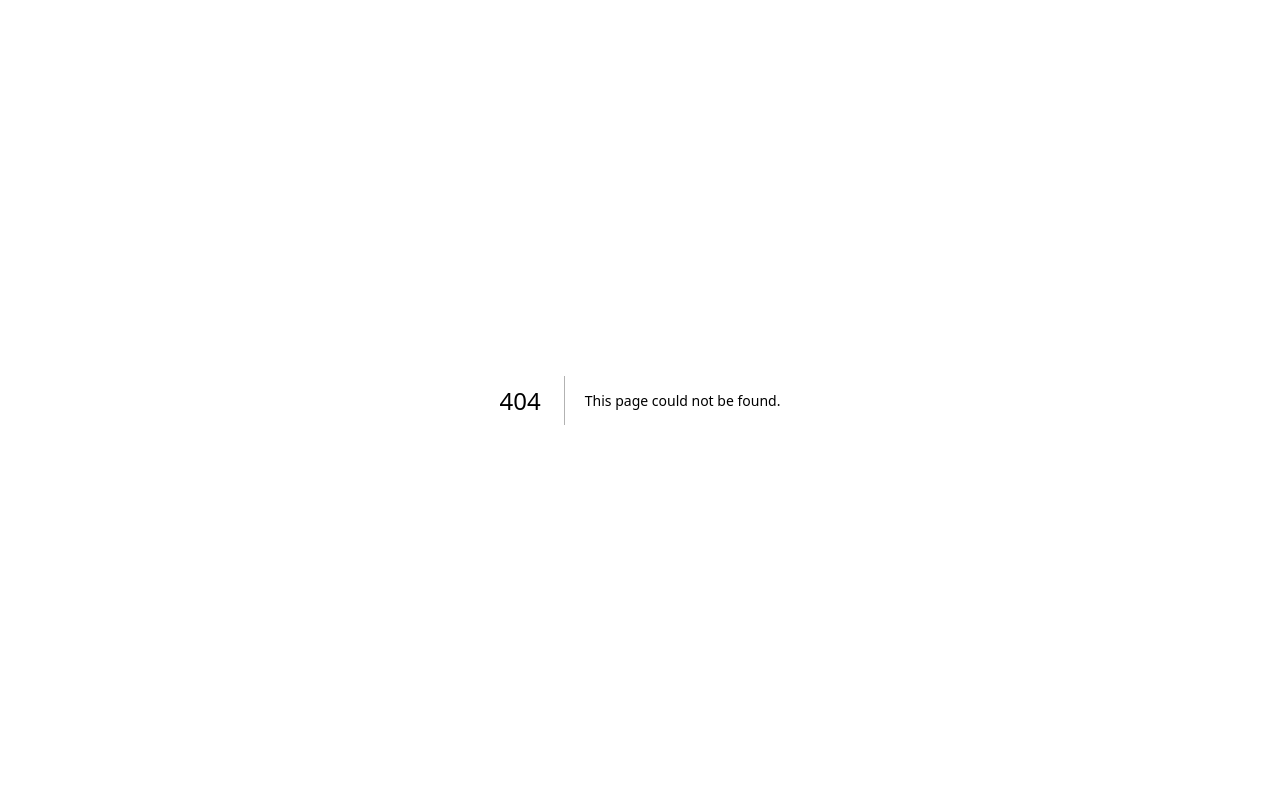
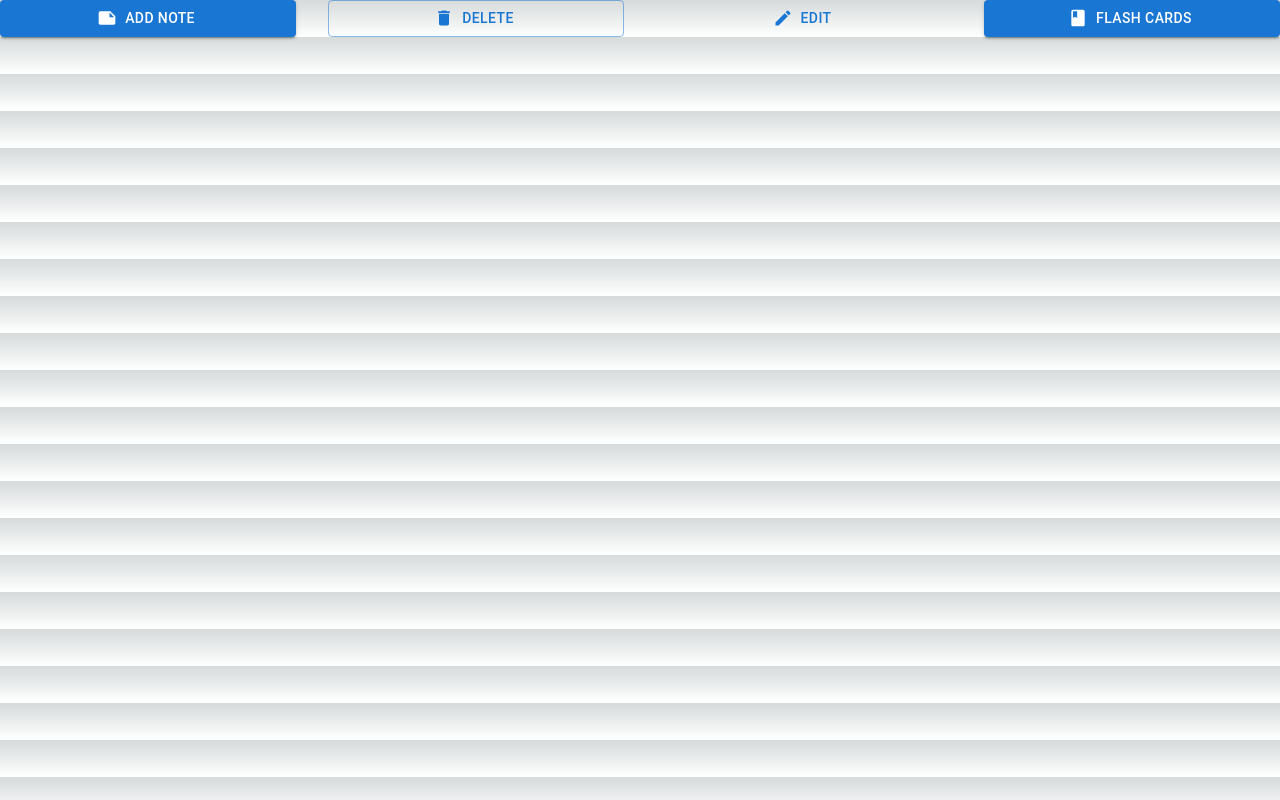
Before and after one commit to plzfday/oblivion, a Next.js app in the folder cortisol/: page /notes in a window 1280 px wide. Before the commit this address had no page. Built offline with nearby package versions, Linux system fonts and the light colour scheme.

Commit message:
navigation bar

```diff
--- a/cortisol/package.json
+++ b/cortisol/package.json
@@ -11,6 +11,7 @@
   "dependencies": {
     "@emotion/react": "^11.11.4",
     "@emotion/styled": "^11.11.0",
+    "@mui/icons-material": "^5.15.12",
     "@mui/material": "^5.15.12",
     "next": "14.1.3",
     "react": "^18",
--- /dev/null
+++ b/cortisol/src/app/components/DeleteButton.tsx
@@ -0,0 +1,49 @@
+import * as React from 'react';
+import Button from '@mui/material/Button';
+import Dialog from '@mui/material/Dialog';
+import DialogActions from '@mui/material/DialogActions';
+import DialogContent from '@mui/material/DialogContent';
+import DialogContentText from '@mui/material/DialogContentText';
+import DialogTitle from '@mui/material/DialogTitle';
+import DeleteIcon from '@mui/icons-material/Delete';
+
+export default function DeleteButton() {
+  const [open, setOpen] = React.useState(false);
+
+  const handleClickOpen = () => {
+    setOpen(true);
+  };
+
+  const handleClose = () => {
+    setOpen(false);
+  };
+
+  return (
+    <React.Fragment>
+      <Button variant="outlined" startIcon={<DeleteIcon/>} onClick={handleClickOpen}>
+        Delete
+      </Button>
+      <Dialog
+        open={open}
+        onClose={handleClose}
+        aria-labelledby="alert-dialog-title"
+        aria-describedby="alert-dialog-description"
+      >
+        <DialogTitle id="alert-dialog-title">
+          {"Delete Note"}
+        </DialogTitle>
+        <DialogContent>
+          <DialogContentText id="alert-dialog-description">
+          Are you sure? You can't undo this action afterwards.
+          </DialogContentText>
+        </DialogContent>
+        <DialogActions>
+          <Button onClick={handleClose}>Cancel</Button>
+          <Button onClick={handleClose} autoFocus>
+            Delete
+          </Button>
+        </DialogActions>
+      </Dialog>
+    </React.Fragment>
+  );
+}
--- /dev/null
+++ b/cortisol/src/app/components/EditButton.tsx
@@ -0,0 +1,26 @@
+
+
+import { Button } from "@mui/material";
+import EditIcon from "@mui/icons-material/Edit";
+import { useState } from "react";
+
+export default function EditButton() {
+  const [isEditing, setIsEditing] = useState(false);
+  console.log(isEditing);
+
+  const handleSave = () => {
+    setIsEditing(false);
+  };
+
+  const toggleEditMode = () => {
+    setIsEditing(!isEditing);
+  };
+  return (
+    <Button
+      startIcon={<EditIcon />}
+      onClick={isEditing ? handleSave : toggleEditMode}
+    >
+      {isEditing ? "Save" : "Edit"}
+    </Button>
+  );
+}
--- a/cortisol/src/app/components/Navigation.tsx
+++ b/cortisol/src/app/components/Navigation.tsx
@@ -0,0 +1,22 @@
+import { Box, Button } from "@mui/material";
+import EditIcon from "@mui/icons-material/Edit";
+import NoteIcon from "@mui/icons-material/Note";
+import BookIcon from "@mui/icons-material/Book";
+import React from "react";
+import DeleteButton from "../components/DeleteButton";
+import EditButton from "./EditButton";
+
+export default function Navigation() {
+  return (
+    <Box display="grid" gridTemplateColumns="repeat(4, 1fr)" gap={4}>
+      <Button variant="contained" startIcon={<NoteIcon />}>
+        Add Note{" "}
+      </Button>
+      <DeleteButton />
+      <EditButton />
+      <Button variant="contained" startIcon={<BookIcon />}>
+        Flash Cards
+      </Button>
+    </Box>
+  );
+}
--- /dev/null
+++ b/cortisol/src/app/notes/page.tsx
@@ -0,0 +1,9 @@
+"use client";
+
+import Navigation from "../components/Navigation";
+
+
+
+export default function page() {
+    return(<Navigation/>);
+};
```
Also changed, not shown: 1 other file (tests, documents, lock files or other folders).
